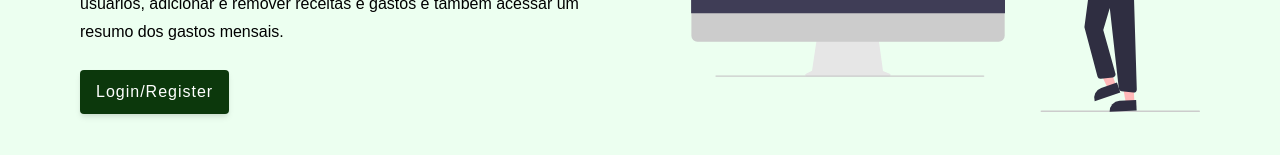
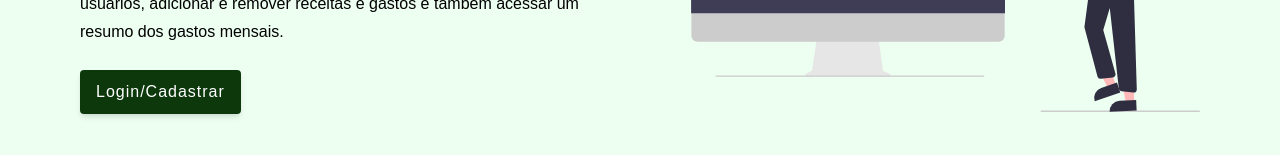
Before and after one commit to darciojunior/controle-financeiro, a React (Create React App) app in the folder client/: page /landing in a window 1280 px wide. Shown: the part 449-604 px from the top of the page. Built offline with nearby package versions, Linux system fonts and the light colour scheme; no server answers.

Commit message:
style: fix landing page

```diff
--- a/client/src/pages/Landing.jsx
+++ b/client/src/pages/Landing.jsx
@@ -21,7 +21,7 @@ const Landing = () => {
               Projeto de um sistema de controle financeiro feito apenas para praticar a stack MERN, o objetivo é ter um sistema completo,
               com criação de usuários, adicionar e remover receitas e gastos e também acessar um resumo dos gastos mensais.
             </p>
-            <Link to='/register' className='btn btn-login'>Login/Register</Link>
+            <Link to='/register' className='btn btn-login'>Login/Cadastrar</Link>
           </div>
           <img src={main} alt="" className='img main-img' />
         </div>
```
